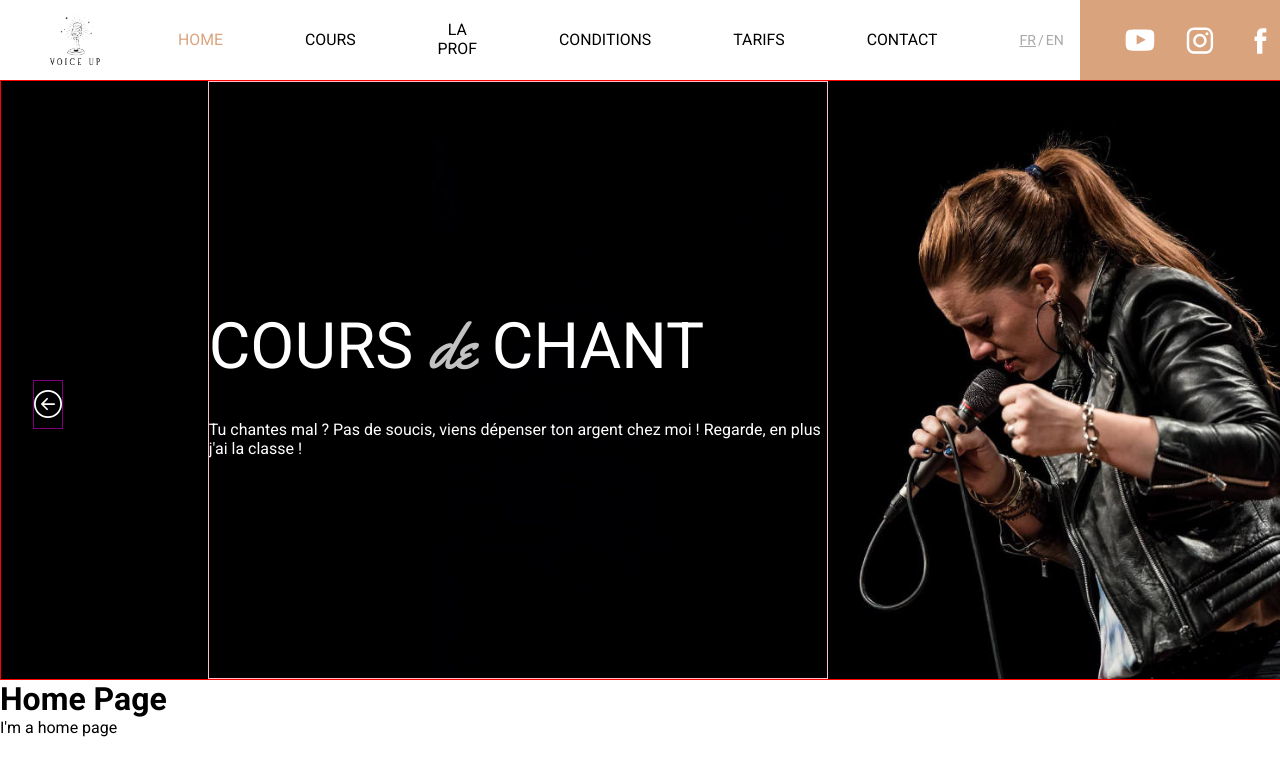
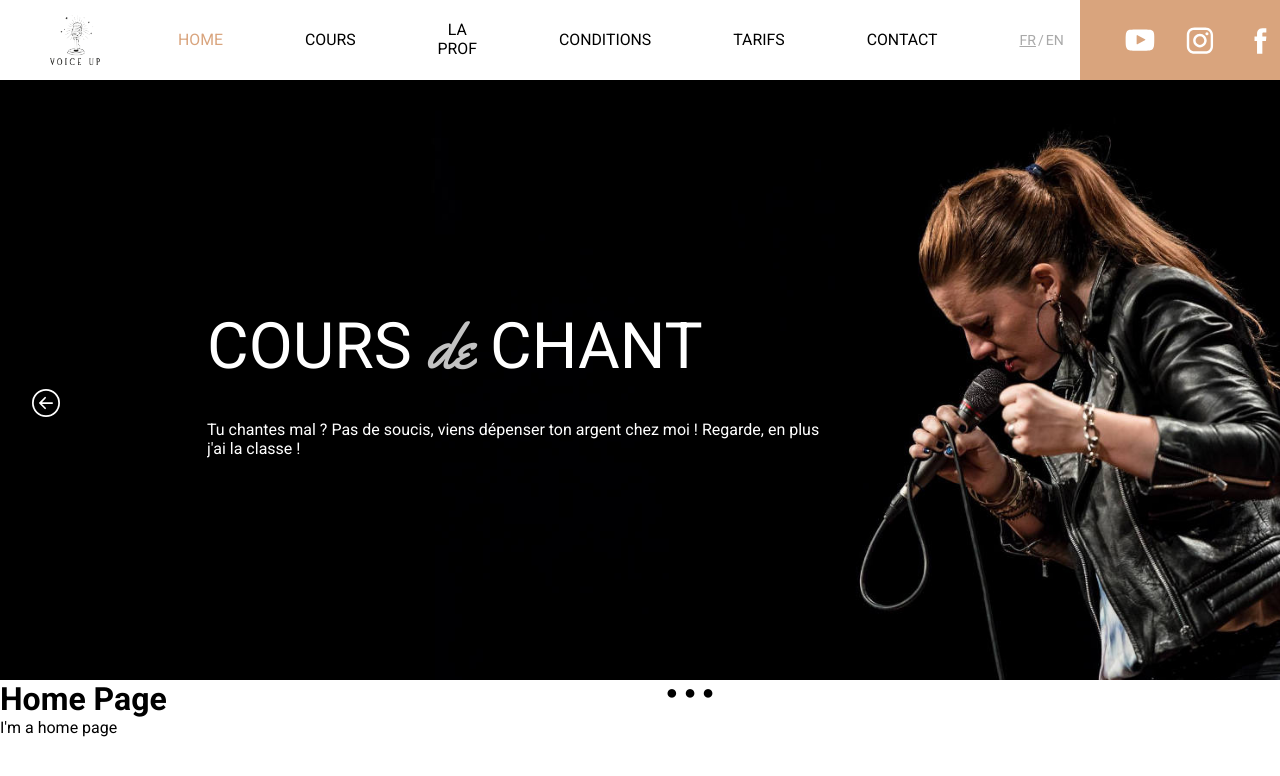
Before and after one commit to Cap0n3/VoiceUp, a React (Create React App) app: page / in a window 1280 px wide. Shown: the top 776 px of the page. Built offline with nearby package versions, Linux system fonts and the light colour scheme.

Commit message:
Added screen context and dots nav for slides

```diff
--- a/src/App.js
+++ b/src/App.js
@@ -8,6 +8,7 @@ import Teacher from "./pages/Teacher";
 import Conditions from "./pages/Conditions";
 import Prices from "./pages/Prices";
 import Contact from "./pages/Conctact";
+import { ScreenProvider } from "./contexts/screenContext";
 
 export const LangContext = createContext();
 
@@ -17,6 +18,7 @@ function App() {
 	const value = { language, setLanguage }
 	return (
 		<>
+			<ScreenProvider>
 			<LangContext.Provider value={value}>
 				<GlobalStyle />
 				<Navbar />
@@ -29,6 +31,7 @@ function App() {
 					<Route path="/contact" element={<Contact />} />
 				</Routes>
 			</LangContext.Provider>
+			</ScreenProvider>
 		</>
 
 	);
--- a/src/components/ImageSlider/ImageSlider.js
+++ b/src/components/ImageSlider/ImageSlider.js
@@ -1,16 +1,28 @@
-import React, { useEffect, useState } from 'react';
+import React, { useEffect, useState, useContext } from 'react';
 import { SliderWrapper, Slide, BoxWrapper, TextBox, LeftArrow, RightArrow } from './ImageSlider.style';
 import { BsArrowLeftCircle, BsArrowRightCircle } from 'react-icons/bs';
+import { ScreenContext } from '../../contexts/screenContext';
 
 const iconStyle = {
     fontSize: "0.7em",
     fill: "white"
 }
 
+const dotsContainerStyles = {
+    display: "flex",
+    justifyContent: "center",
+};
+
+const dotStyle = {
+    margin: "0 3px",
+    cursor: "pointer",
+    fontSize: "20px",
+};
+
 const ImageSlider = ({slides, transitionTime}) => {
+    const screenSize = useContext(ScreenContext);
     const [currentIndex, setCurrentIndex] = useState(0);
     const [isActive, setIsActive] = useState(true);
-    const [screenWidth, setScreenWidth] = useState(null);
 
     // === Slide change functions === //
     /**
@@ -42,6 +54,10 @@ const ImageSlider = ({slides, transitionTime}) => {
         changeAndFadeOpacity(newIndex);
     };
 
+    const goToSlide = (slideIndex) => {
+        changeAndFadeOpacity(slideIndex);
+    };
+
     /**
      * Here to make slide reappear by changing back class to active.
      */
@@ -65,15 +81,6 @@ const ImageSlider = ({slides, transitionTime}) => {
         return () => clearInterval(timer);
     });
 
-    useEffect(() => {
-        window.addEventListener("load", (event) => {setScreenWidth(window.innerWidth)})
-        window.addEventListener("resize", (event) => {setScreenWidth(window.innerWidth)})
-        return () => {
-            window.removeEventListener("load", (event) => {setScreenWidth(window.innerWidth)})
-            window.removeEventListener("resize", (event) => {setScreenWidth(window.innerWidth)})
-        }
-    }, [])
-
     return(
         <SliderWrapper>
             <LeftArrow onClick={goToPrevious}>
@@ -83,12 +90,19 @@ const ImageSlider = ({slides, transitionTime}) => {
                 <BsArrowRightCircle style={iconStyle} />
             </RightArrow>
             <Slide imageURL={slides[currentIndex].url} className={isActive ? "active" : "inactive"} transitionTime={transitionTime}></Slide>
-            <BoxWrapper className={isActive ? "active" : "inactive"} transitionTime={transitionTime} headerWidth={screenWidth ? screenWidth : null}>
+            <BoxWrapper className={isActive ? "active" : "inactive"} transitionTime={transitionTime} headerWidth={screenSize.innerWidth ? screenSize.innerWidth : null}>
                 <TextBox>
                     <h1>{slides[currentIndex].title}</h1>
                     <p>{slides[currentIndex].description}</p>
                 </TextBox>
             </BoxWrapper>
+            <div style={dotsContainerStyles}>
+                {slides.map((slide, slideIndex) => (
+                    <div style={dotStyle} key={slideIndex} onClick={() => goToSlide(slideIndex)}>
+                        ●
+                    </div>
+                ))}
+            </div>
         </SliderWrapper>
     );
 }
--- a/src/components/ImageSlider/ImageSlider.style.js
+++ b/src/components/ImageSlider/ImageSlider.style.js
@@ -2,7 +2,7 @@ import styled from "styled-components";
 import { VoiceUpColors } from "../../colors";
 
 // Show borders for debugging
-const debug = true;
+const debug = false;
 
 export const SliderWrapper = styled.div`
     position: relative;
--- /dev/null
+++ b/src/contexts/screenContext.js
@@ -0,0 +1,36 @@
+import react, {useState, useEffect, createContext} from 'react';
+
+export const ScreenContext = createContext();
+
+export const ScreenProvider = ({children}) => {
+    const [screenSize, setScreenSize] = useState({
+        innerWidth : null,
+        innerHeight : null
+    });
+
+    const getScreenSize = () => {
+        let updatedData = {
+            innerWidth : window.innerWidth,
+            innerHeight : window.innerHeight
+        }
+        setScreenSize(screenSize => ({
+            ...screenSize,
+            ...updatedData
+        }));
+    }
+
+    useEffect(() => {
+        window.addEventListener("load", (event) => {getScreenSize()})
+        window.addEventListener("resize", (event) => {getScreenSize()})
+        return () => {
+            window.removeEventListener("load", (event) => {getScreenSize()})
+            window.removeEventListener("resize", (event) => {getScreenSize()})
+        }
+    }, []);
+
+    return(
+        <ScreenContext.Provider value={screenSize}>
+            { children }
+        </ScreenContext.Provider>
+    );
+}
```
